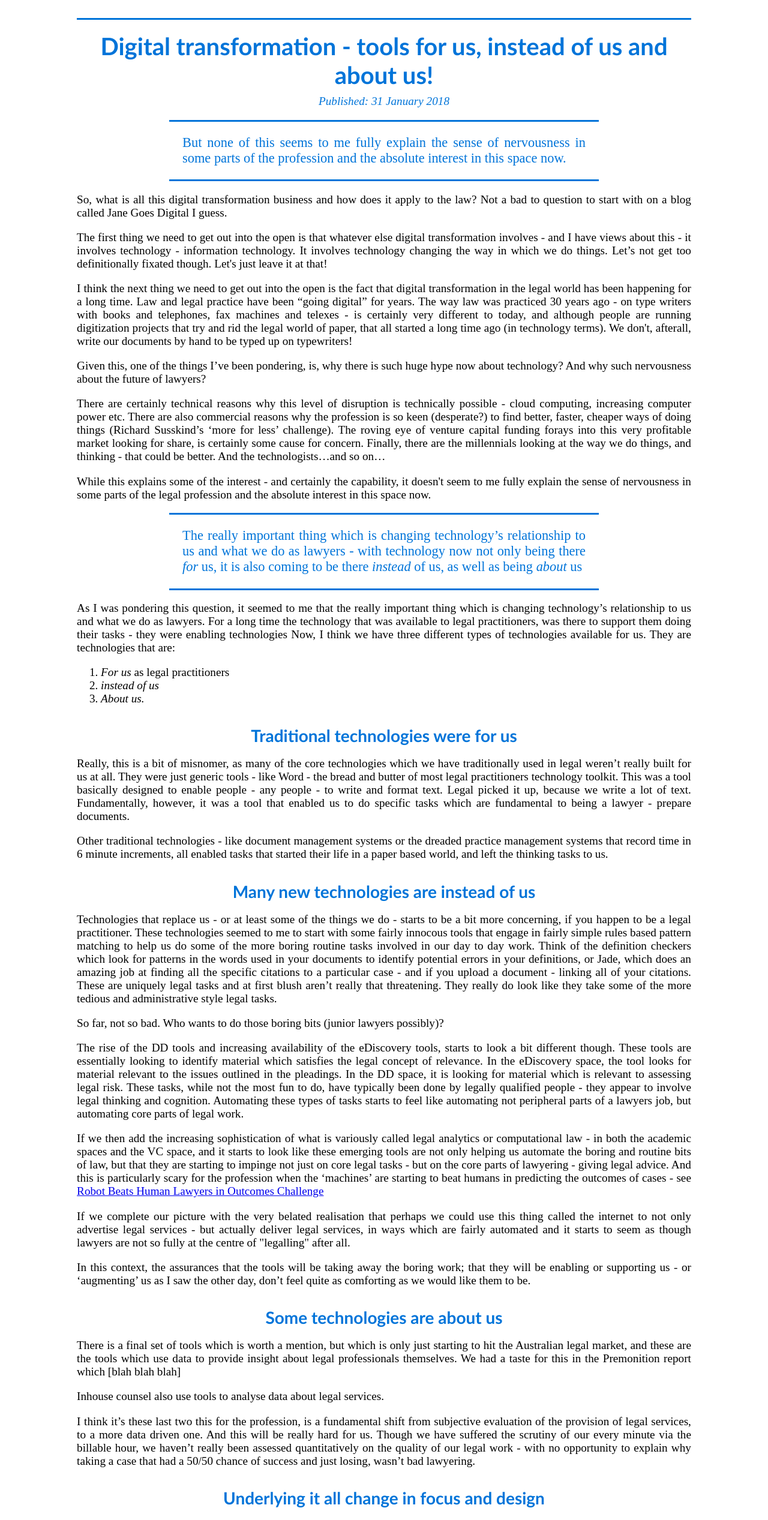
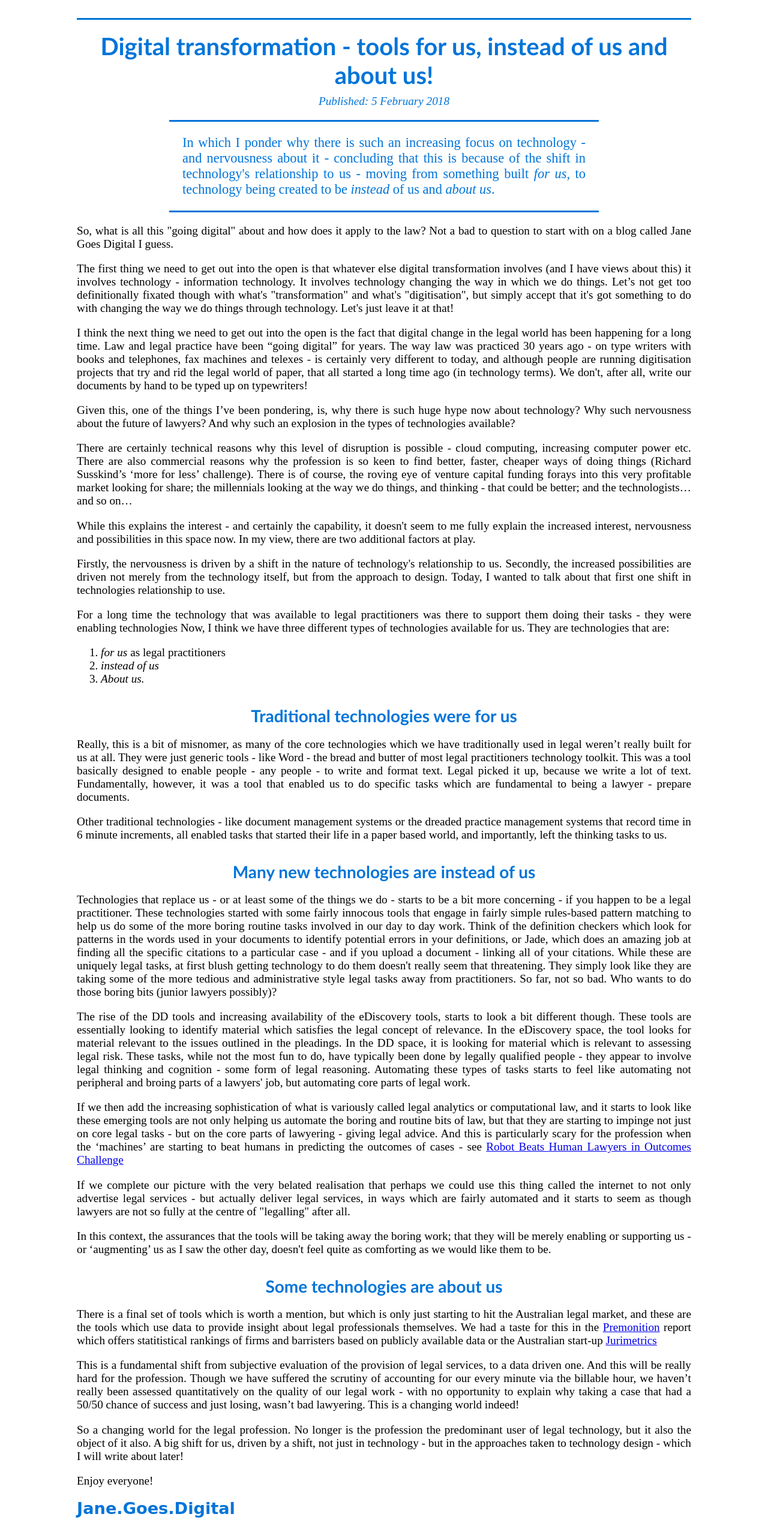
Before and after one commit to janegoesdigital/jane_goes_digital_static, a plain HTML site: page Posts/2_new_blog.html in a window 1280 px wide. Shown: the part 258-2792 px from the top of the page at 60% size. Drawn offline with Linux system fonts and the light colour scheme.

Commit message:
Changed post into two.  Finalising post 2 - for us

```diff
--- a/Posts/2_new_blog.html
+++ b/Posts/2_new_blog.html
@@ -29,38 +29,36 @@
 
 <div class="long_form col col-10">
 	<h1>Digital transformation - tools for us, instead of us and about us! </h1>
-	<p class="date">Published: 31 January 2018</p>
-	<p class="callout_post">But none of this seems to me fully explain the sense of nervousness in some parts of the profession and the absolute interest in this space now.</h2>
-  <p>So, what is all this digital transformation business and how does it apply to the law? Not a bad to question to start with on a blog called Jane Goes Digital I guess.</p>
-  <p>The first thing we need to get out into the open is that whatever else digital transformation involves - and I have views about this - it involves technology -  information technology.  It involves technology changing the way in which we do things.  Let’s not get too definitionally fixated though.  Let's just leave it at that!</p>
-  <p>I think the next thing we need to get out into the open is the fact that digital transformation in the legal world has been happening for a long time. Law and legal practice have been “going digital” for years.  The way law was practiced 30 years ago - on type writers with books and telephones, fax machines and telexes - is certainly very different to today, and although people are running digitization projects that try and rid the legal world of paper, that all started a long time ago (in technology terms).  We don't, afterall, write our documents by hand to be typed up on typewriters!
-  <p>Given this, one of the things I’ve been pondering, is, why there is such huge hype now about technology?  And why such nervousness about the future of lawyers? </p>
-  <p>There are certainly technical reasons why this level of disruption is technically possible - cloud computing, increasing computer power etc.  There are also commercial reasons why the profession is so keen (desperate?) to find better, faster, cheaper ways of doing things (Richard Susskind’s ‘more for less’ challenge).  The roving eye of venture capital funding forays into this very profitable market looking for share, is certainly some cause for concern.  Finally, there are the millennials looking at the way we do things, and thinking - that could be better.  And the technologists…and so on…</p>
-  <p>While this explains some of the interest - and certainly the capability, it doesn't seem to me fully explain the sense of nervousness in some parts of the legal profession and the absolute interest in this space now.</p>
-  <p class="callout_post">The really important thing which is changing technology’s relationship to us and what we do as lawyers - with technology now not only being there <em>for</em> us, it is also coming to be there <em>instead</em> of us, as well as being <em>about</em> us</p>
-    <p>As I was pondering this question, it seemed to me that the really important thing which is changing technology’s relationship to us and what we do as lawyers. For a long time the technology that was available to legal practitioners, was there to support them doing their tasks - they were enabling technologies  Now, I think we have three different types of technologies available for us.   They are technologies that are:
+	<p class="date">Published: 5 February 2018</p>
+	<p class="callout_post">In which I ponder why there is such an increasing focus on technology - and nervousness about it - concluding that this is because of the shift in technology's relationship to us - moving from something built  <em>for us</em>, to technology being created to be <em>instead</em> of us and <em>about us</em>. </h2>
+  <p>So, what is all this "going digital" about and how does it apply to the law? Not a bad to question to start with on a blog called Jane Goes Digital I guess.</p>
+  <p>The first thing we need to get out into the open is that whatever else digital transformation involves (and I have views about this) it involves technology -  information technology.  It involves technology changing the way in which we do things.  Let’s not get too definitionally fixated though with what's "transformation" and what's "digitisation", but simply accept that it's got something to do with changing the way we do things through technology.  Let's just leave it at that!</p>
+  <p>I think the next thing we need to get out into the open is the fact that digital change in the legal world has been happening for a long time. Law and legal practice have been “going digital” for years.  The way law was practiced 30 years ago - on type writers with books and telephones, fax machines and telexes - is certainly very different to today, and although people are running digitisation projects that try and rid the legal world of paper, that all started a long time ago (in technology terms).  We don't, after all, write our documents by hand to be typed up on typewriters!
+  <p>Given this, one of the things I’ve been pondering, is, why there is such huge hype now about technology?   Why such nervousness about the future of lawyers? And why such an explosion in the types of technologies available? </p>
+  <p>There are certainly technical reasons why this level of disruption is possible - cloud computing, increasing computer power etc.  There are also commercial reasons why the profession is so keen to find better, faster, cheaper ways of doing things (Richard Susskind’s ‘more for less’ challenge).  There is of course, the roving eye of venture capital funding forays into this very profitable market looking for share; the millennials looking at the way we do things, and thinking - that could be better; and the technologists…and so on…</p>
+  <p>While this explains the interest - and certainly the capability, it doesn't seem to me fully explain the increased interest, nervousness and possibilities in this space now. In my view, there are two additional factors at play. </p>
+  <p>Firstly, the nervousness is driven by a shift in the nature of technology's relationship to us.  Secondly, the increased possibilities are driven not merely from the technology itself, but from the approach to design. Today, I wanted to talk about that first one shift in technologies relationship to use.  </p>
+    <p>  For a long time the technology that was available to legal practitioners was there to support them doing their tasks - they were enabling technologies  Now, I think we have three different types of technologies available for us.   They are technologies that are:
     <ol>
-     <li><em>For us </em>as legal practitioners</li>
+     <li><em>for us </em>as legal practitioners</li>
      <li><em>instead of us </em> </li>
      <li><em>About us. </em></li>
   </ol>
   </p>
   <h2>Traditional technologies were for us</h2>
   <p>Really, this is a bit of misnomer, as many of the core technologies which we have traditionally used in legal weren’t really built for us at all.  They were just generic tools - like Word - the bread and butter of most legal practitioners technology toolkit.  This was a tool basically designed to enable people - any people - to write and format text.  Legal picked it up, because we write a lot of text. Fundamentally, however, it was a tool that enabled us to do specific tasks which are fundamental to being a lawyer - prepare documents. </p>
-  <p>Other traditional technologies - like document management systems or the dreaded practice management systems that record time in 6 minute increments, all enabled tasks that started their life in a paper based world, and left the thinking tasks to us. </p>
+  <p>Other traditional technologies - like document management systems or the dreaded practice management systems that record time in 6 minute increments, all enabled tasks that started their life in a paper based world, and importantly, left the thinking tasks to us. </p>
   <h2>Many new technologies are instead of us</h2>
-  <p>Technologies that replace us - or at least some of the things we do - starts to be a bit more concerning, if you happen to be a legal practitioner. These technologies seemed to me to start with some fairly innocous tools that engage in fairly simple rules based pattern matching to help us do some of the more boring routine tasks involved in our day to day work.  Think of the definition checkers which look for patterns in the words used in your documents to identify potential errors in your definitions, or Jade, which does an amazing job at finding all the specific citations to a particular case - and if you upload a document - linking all of your citations.  These are uniquely legal tasks and at first blush aren’t really that threatening.  They really do look like they take some of the more tedious and administrative style legal tasks. </p>
-  <p>So far, not so bad.  Who wants to do those boring bits (junior lawyers possibly)?</p>
-  <p> The rise of the DD tools and increasing availability of the eDiscovery tools, starts to look a bit different though.  These tools are essentially looking to identify material which satisfies the legal concept of relevance.  In the eDiscovery space, the tool looks for material relevant to the issues outlined in the pleadings.  In the DD space, it is looking for material which is relevant to assessing legal risk.  These tasks, while not the most fun to do, have typically been done by  legally qualified people - they appear to involve legal thinking and cognition.  Automating these types of tasks starts to feel like automating not peripheral parts of a lawyers job, but automating core parts of legal work. </p>
-  <p>  If we then add the increasing sophistication of what is variously called legal analytics or computational law - in both the academic spaces and the VC space, and it starts to look like these emerging tools are not only helping us automate the boring and routine bits of law, but that they are starting to impinge not just on core legal tasks - but on the core parts of lawyering - giving legal advice.  And this is particularly scary for the profession when the ‘machines’ are starting to beat humans in predicting the outcomes of cases - see <a href="https://www.lawgazette.co.uk/practice/robot-beats-human-lawyers-in-outcomes-challenge/5063471.article">Robot Beats Human Lawyers in Outcomes Challenge </a> </p>
+  <p>Technologies that replace us - or at least some of the things we do - starts to be a bit more concerning - if you happen to be a legal practitioner. These technologies started with some fairly innocous tools that engage in fairly simple rules-based pattern matching to help us do some of the more boring routine tasks involved in our day to day work.  Think of the definition checkers which look for patterns in the words used in your documents to identify potential errors in your definitions, or Jade, which does an amazing job at finding all the specific citations to a particular case - and if you upload a document - linking all of your citations.  While these are uniquely legal tasks,  at first blush getting technology to do them doesn't really seem that threatening.  They simply look like they are taking some of the more tedious and administrative style legal tasks away from practitioners. So far, not so bad.  Who wants to do those boring bits (junior lawyers possibly)?</p>
+  <p> The rise of the DD tools and increasing availability of the eDiscovery tools, starts to look a bit different though.  These tools are essentially looking to identify material which satisfies the legal concept of relevance.  In the eDiscovery space, the tool looks for material relevant to the issues outlined in the pleadings.  In the DD space, it is looking for material which is relevant to assessing legal risk.  These tasks, while not the most fun to do, have typically been done by  legally qualified people - they appear to involve legal thinking and cognition - some form of legal reasoning.  Automating these types of tasks starts to feel like automating not peripheral and broing parts of a lawyers' job, but automating core parts of legal work. </p>
+  <p>  If we then add the increasing sophistication of what is variously called legal analytics or computational law, and it starts to look like these emerging tools are not only helping us automate the boring and routine bits of law, but that they are starting to impinge not just on core legal tasks - but on the core parts of lawyering - giving legal advice.  And this is particularly scary for the profession when the ‘machines’ are starting to beat humans in predicting the outcomes of cases - see <a href="https://www.lawgazette.co.uk/practice/robot-beats-human-lawyers-in-outcomes-challenge/5063471.article">Robot Beats Human Lawyers in Outcomes Challenge </a> </p>
   <p> If we complete our picture with the very belated realisation that perhaps we could use this thing called the internet to not only advertise legal services - but actually deliver legal services, in ways which are fairly automated and it starts to seem as though lawyers are not so fully at the centre of "legalling" after all.
-  <p> In this context, the assurances that the tools will be taking away the boring work; that they will be enabling or supporting us - or ‘augmenting’ us as I saw the other day, don’t feel quite as comforting as we would like them to be. </p>
+  <p> In this context, the assurances that the tools will be taking away the boring work; that they will be merely enabling or supporting us - or ‘augmenting’ us as I saw the other day, doesn't feel quite as comforting as we would like them to be. </p>
   <h2>Some technologies are about us</h2>
-  <p>There is a final set of tools which is worth a mention, but which is only just starting to hit the Australian legal market, and these are the tools which use data to provide insight about legal professionals themselves.  We had a taste for this in the Premonition report which [blah blah blah]</p>
-  <p>Inhouse counsel also use tools to analyse data about legal services. </p>
-  <p>I think it’s these last two this for the profession, is a fundamental shift from subjective evaluation of the provision of legal services, to a more data driven one.  And this will be really hard for us.  Though we have suffered the scrutiny of our every minute via the billable hour, we haven’t really been assessed quantitatively on the quality of our legal work - with no opportunity to explain why taking a case that had a 50/50 chance of success and just losing, wasn’t bad lawyering.</p>
-  <h2>Underlying it all change in focus and design</h2>
-  <p>Implicit in this, is of course, a different approach to the design of the technology itself.  No longer is legal technology being only designed to support legal users, but innovators are thinking about new categories of users (such as all the internet users out there).  Innovators are also thinking about what it is that is happening when a legal issue arises, and what are the steps required to solve it, so that they can apply digital tools to do those tasks - whatever they may be.  Ultimately, we will move from simply replacing those tasks or steps with digital or automated versions - but reimagining - and then truly transforming them.  </p>
+  <p>There is a final set of tools which is worth a mention, but which is only just starting to hit the Australian legal market, and these are the tools which use data to provide insight about legal professionals themselves.  We had a taste for this in the <a href="https://www.premonition.ai/reports/">Premonition</a> report which offers statitistical rankings of firms and barristers based on publicly available data or the Australian start-up <a href="https://jurimetrics.com.au/">Jurimetrics</a></p>
+  <p> This is a fundamental shift from subjective evaluation of the provision of legal services, to a  data driven one.  And this will be really hard for the profession.  Though we have suffered the scrutiny of accounting for our every minute via the billable hour, we haven’t really been assessed quantitatively on the quality of our legal work - with no opportunity to explain why taking a case that had a 50/50 chance of success and just losing, wasn’t bad lawyering. This is a changing world indeed!</p>
+  <p>So a changing world for the legal profession.  No longer is the profession the predominant user of legal technology, but it also the object of it also.  A big shift for us, driven by a shift, not just in technology - but in the approaches taken to technology design - which I will write about later! </p>
+  <p>Enjoy everyone!</p>
 
 
 
```
Also changed, not shown: Posts/3_new_blog.html (added, +69 -0 lines).
